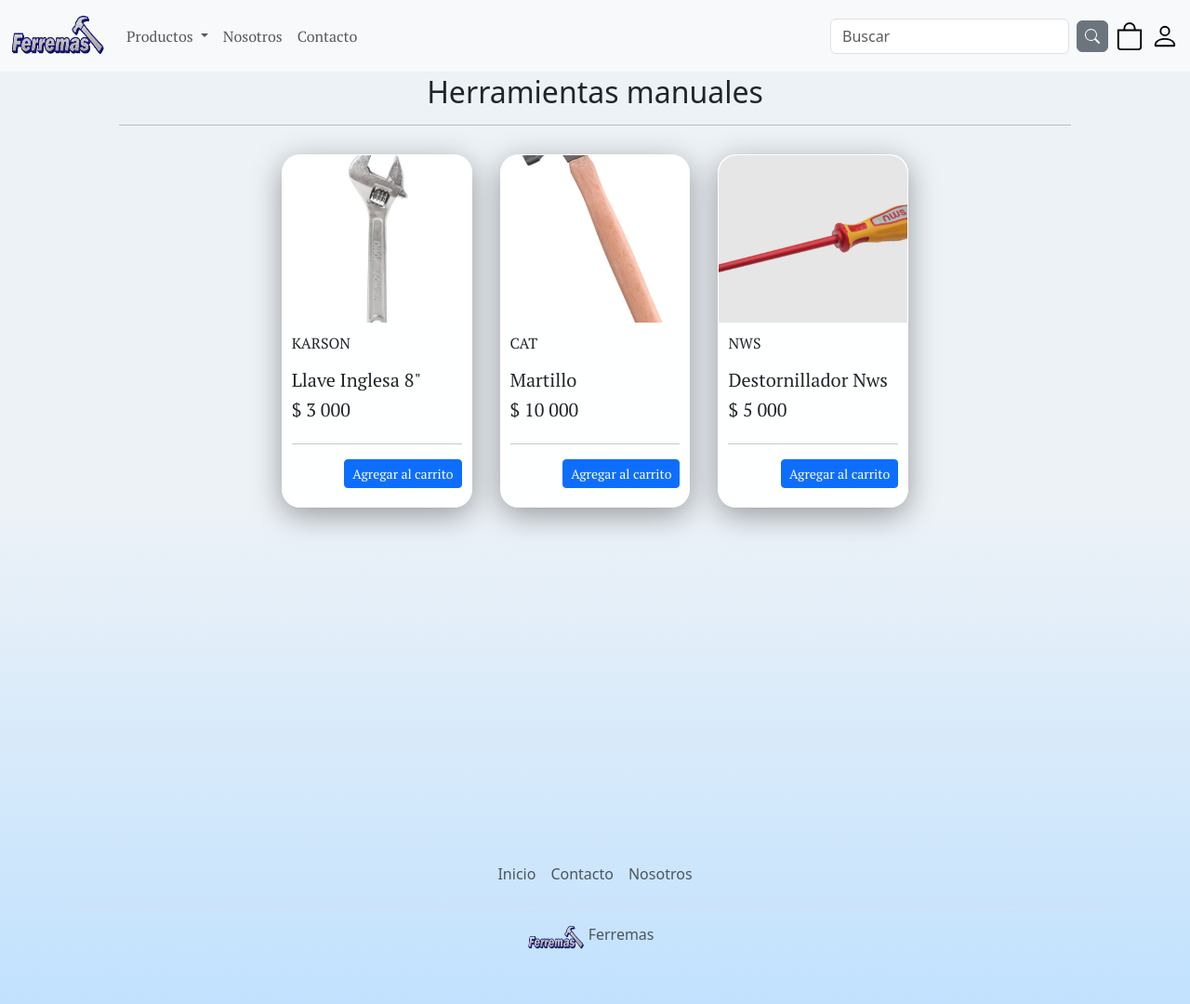
After one commit to FabianBugueno/integracion, a Django app: page /categoria/1/ in a window 1280 px wide. The commit adds this page. Shown: the whole page at 93% size. Run offline with Django 5.2, Linux system fonts and the light colour scheme; data comes from the database, SQL or seed files in the repository; both versions use the stored data as it was after the commit; some libraries are stand-ins or nearby versions.

Commit message:
Paginacion de productos

```diff
--- a/app/admin.py
+++ b/app/admin.py
@@ -1,5 +1,5 @@
 from django.contrib import admin
-from .models import Marca, Producto, contacto
+from .models import Marca, Categoria, Subcategoria, Producto, contacto
 from .forms import ProductoForm
 # Register your models here.
 
@@ -11,5 +11,7 @@ class ProductoAdmin(admin.ModelAdmin):
     form = ProductoForm
 
 admin.site.register(Marca)
+admin.site.register(Categoria)
+admin.site.register(Subcategoria)  # <-- Agrega esta línea
 admin.site.register(Producto, ProductoAdmin)
 admin.site.register(contacto)
--- a/app/static/app/css/style.css
+++ b/app/static/app/css/style.css
@@ -35,31 +35,40 @@ height: 100%;
   }
 
 .productos  .producto {
-  width:25%;
-  margin-top:10px;
-  margin-bottom:10px;
-  display:flex;
+  width: 20%;           /* Más pequeñas */
+  margin: 15px;         /* Más separación entre cards */
+  display: flex;
   flex-direction: column;
+  align-items: center; /* Centra la card en su columna */
 }
-.productos > .producto img {
-  width:100%;
-  height: 200px;
-  object-fit:cover;
 
+.productos > .producto img,
+.productos .producto .contenedor img {
+  width: 100%;
+  height: 180px;
+  object-fit: cover;
+  border-radius: 20px 20px 0 0;
 }
-.productos .producto .contenedor{
-  width: 80%;
-  background: rgba(255, 255, 255, 0.95); /* Blanco casi sólido */
-  backdrop-filter: blur(4px); /* Opcional: menos blur */
-  -webkit-backdrop-filter: blur(4px);
+.productos .producto .contenedor {
+  width: 100%;
+  min-height: 340px; /* Más bajo para menos espacio vacío */
+  display: flex;
+  flex-direction: column;
+  justify-content: flex-start; /* Cambia a flex-start */
+  background: rgba(255, 255, 255, 0.95);
   border-radius: 20px;
   border: 1px solid rgba(255, 255, 255, 0.18);
   box-shadow: 0 8px 32px 0 rgba(0, 0, 0, 0.37);
+  padding-bottom: 10px;
+}
+.productos .producto .contenedor .detalles{
+  padding: 10px;
+  display: flex;
+  flex-direction: column;
   flex-grow: 1;
 }
-.productos .producto .contenedor  .detalles{
-  padding: 10px;
-
+.productos .producto .contenedor .detalles .d-flex {
+  margin-top: auto; /* Así el botón SIEMPRE queda abajo */
 }
 .detalles{
   font-family: "PT Serif", serif;
--- a/app/templates/app/base.html
+++ b/app/templates/app/base.html
@@ -39,45 +39,47 @@
 
                   <!-- Herramientas Manuales -->
                   <li class="dropend">
-                    <a class="dropdown-item dropdown-toggle" href="#" data-bs-toggle="dropdown" aria-expanded="false">Herramientas Manuales</a>
+                    <a class="dropdown-item dropdown-toggle" href="{% url 'productos_por_categoria' 1 %}" data-bs-toggle="dropdown" aria-expanded="false">Herramientas Manuales</a>
                     <ul class="dropdown-menu">
-                      <li><a class="dropdown-item" href="#">Martillos</a></li>
-                      <li><a class="dropdown-item" href="#">Destornilladores</a></li>
-                      <li><a class="dropdown-item" href="#">Llaves</a></li>
+                      <li><a class="dropdown-item" href="{% url 'productos_por_subcategoria' 1 %}">Martillos</a></li>
+                      <li><a class="dropdown-item" href="{% url 'productos_por_subcategoria' 2 %}">Destornilladores</a></li>
+                      <li><a class="dropdown-item" href="{% url 'productos_por_subcategoria' 3 %}">Llaves</a></li>
                     </ul>
                   </li>
 
                   <!-- Herramientas Eléctricas -->
                   <li class="dropend">
-                    <a class="dropdown-item dropdown-toggle" href="#" data-bs-toggle="dropdown" aria-expanded="false">Herramientas Eléctricas</a>
+                    <a class="dropdown-item dropdown-toggle" href="{% url 'productos_por_categoria' 2 %}" data-bs-toggle="dropdown" aria-expanded="false">Herramientas Eléctricas</a>
                     <ul class="dropdown-menu">
-                      <li><a class="dropdown-item" href="#">Taladros</a></li>
-                      <li><a class="dropdown-item" href="#">Sierras</a></li>
-                      <li><a class="dropdown-item" href="#">Lijadoras</a></li>
+                      <li><a class="dropdown-item" href="{% url 'productos_por_subcategoria' 4 %}">Taladros</a></li>
+                      <li><a class="dropdown-item" href="{% url 'productos_por_subcategoria' 5 %}">Sierras</a></li>
+                      <li><a class="dropdown-item" href="{% url 'productos_por_subcategoria' 6 %}">Lijadoras</a></li>
+                      <li><a class="dropdown-item" href="{% url 'productos_por_subcategoria' 7 %}">Materiales de Construcción</a></li>
                     </ul>
                   </li>
 
                   <!-- Materiales Básicos -->
                   <li class="dropend">
-                    <a class="dropdown-item dropdown-toggle" href="#" data-bs-toggle="dropdown" aria-expanded="false">Materiales Básicos</a>
+                    <a class="dropdown-item dropdown-toggle" href="{% url 'productos_por_categoria' 3 %}" data-bs-toggle="dropdown" aria-expanded="false">Materiales Básicos</a>
                     <ul class="dropdown-menu">
-                      <li><a class="dropdown-item" href="#">Cemento</a></li>
-                      <li><a class="dropdown-item" href="#">Arena</a></li>
-                      <li><a class="dropdown-item" href="#">Ladrillos</a></li>
-                      <li><a class="dropdown-item" href="#">Pinturas</a></li>
-                      <li><a class="dropdown-item" href="#">Barnices</a></li>
-                      <li><a class="dropdown-item" href="#">Cerámicos</a></li>
+                      <li><a class="dropdown-item" href="{% url 'productos_por_subcategoria' 8 %}">Cemento</a></li>
+                      <li><a class="dropdown-item" href="{% url 'productos_por_subcategoria' 9 %}">Arena</a></li>
+                      <li><a class="dropdown-item" href="{% url 'productos_por_subcategoria' 10 %}">Ladrillos</a></li>
+                      <li><a class="dropdown-item" href="{% url 'productos_por_subcategoria' 11 %}">Acabados</a></li>
+                      <li><a class="dropdown-item" href="{% url 'productos_por_subcategoria' 12 %}">Pinturas</a></li>
+                      <li><a class="dropdown-item" href="{% url 'productos_por_subcategoria' 13 %}">Barnices</a></li>
+                      <li><a class="dropdown-item" href="{% url 'productos_por_subcategoria' 14 %}">Cerámicos</a></li>
                     </ul>
                   </li>
 
                   <!-- Equipos de Seguridad -->
                   <li class="dropend">
-                    <a class="dropdown-item dropdown-toggle" href="#" data-bs-toggle="dropdown" aria-expanded="false">Equipos de Seguridad</a>
+                    <a class="dropdown-item dropdown-toggle" href="{% url 'productos_por_categoria' 4 %}" data-bs-toggle="dropdown" aria-expanded="false">Equipos de Seguridad</a>
                     <ul class="dropdown-menu">
-                      <li><a class="dropdown-item" href="#">Cascos</a></li>
-                      <li><a class="dropdown-item" href="#">Guantes</a></li>
-                      <li><a class="dropdown-item" href="#">Lentes de Seguridad</a></li>
-                      <li><a class="dropdown-item" href="#">Accesorios Varios</a></li>
+                      <li><a class="dropdown-item" href="{% url 'productos_por_subcategoria' 15 %}">Cascos</a></li>
+                      <li><a class="dropdown-item" href="{% url 'productos_por_subcategoria' 16 %}">Guantes</a></li>
+                      <li><a class="dropdown-item" href="{% url 'productos_por_subcategoria' 17 %}">Lentes de Seguridad</a></li>
+                      <li><a class="dropdown-item" href="{% url 'productos_por_subcategoria' 18 %}">Accesorios Varios</a></li>
                     </ul>
                   </li>
 
@@ -147,14 +149,14 @@
         <footer class="py-3 my-4">
           <ul class="nav justify-content-center border-bottom pb-3 mb-3">
 
-            <li class="nav-item"><a href="#" class="nav-link px-2 text-body-secondary">Inicio</a></li>
-            <li class="nav-item"><a href="#" class="nav-link px-2 text-body-secondary">Contacto</a></li>
+            <li class="nav-item"><a href="{% url 'home'%}" class="nav-link px-2 text-body-secondary">Inicio</a></li>
+            <li class="nav-item"><a href="{% url 'contacto'%}" class="nav-link px-2 text-body-secondary">Contacto</a></li>
             <li class="nav-item"><a href="#" class="nav-link px-2 text-body-secondary">Nosotros</a></li>
 
           </ul>
           <p class="text-center text-body-secondary">
             <a href="" class="mb-3 me-2 mb-md-0 text-body-secondary text-decoration-none lh-1">
-              <img src="{% static 'app/img/Logo.png' %}" alt="Grupo Cero" width="60" height="30" class="d-inline-block align-text-top">
+              <img src="{% static 'app/img/Logo.png' %}" alt="Ferremas" width="60" height="30" class="d-inline-block align-text-top">
               <span class="mb-3 mb-md-0 text-body-secondary">Ferremas</span>
             </a>
           </p>
@@ -164,17 +166,18 @@
     <script src="https://ajax.googleapis.com/ajax/libs/jquery/3.1.1/jquery.min.js"></script>
 
 
-    <script src="https://cdn.jsdelivr.net/npm/sweetalert2@11"></script>
     {% if messages %}
-        {% for m in messages %}
-          <script>
-            Swal.fire({
-              "title": "Felicitaciones",
-              "text": "{{m}}",
-              "icon": "success",
-              })
-          </script>
+      <script src="https://cdn.jsdelivr.net/npm/sweetalert2@11"></script>
+      <script>
+        {% for message in messages %}
+          Swal.fire({
+            icon: '{% if message.tags == "success" %}success{% elif message.tags == "error" %}error{% else %}info{% endif %}',
+            title: '{{ message|escapejs }}',
+            showConfirmButton: false,
+            timer: 1800
+          });
         {% endfor %}
+      </script>
     {% endif %}
 
   {% block js %}
--- a/app/templates/app/home.html
+++ b/app/templates/app/home.html
@@ -58,11 +58,15 @@
                     <p>{{ p.marca|capfirst }}</p>
                     <h5>{{ p.nombre|title }}</h5>
                     <h5>$ {{ p.precio|intcomma }}</h5>
-                    <a href="{% url 'agregar_carrito' p.id %}" class="btn btn-primary btn-sm">Agregar al carrito</a>
+                    <hr>
+                    <div class="d-flex justify-content-end">
+                    <a href="{% url 'agregar_carrito' p.id %}" class="btn btn-primary btn-sm ">Agregar al carrito</a>
+                    </div>
                 </div>
             </div>
         </div>
         {% endfor %}
     </div>
+    {% include 'app/paginator.html' with entity=productos paginator=productos.paginator %}
 </div>
 {% endblock %}
--- /dev/null
+++ b/app/templates/app/productos_por_categoria.html
@@ -0,0 +1,30 @@
+{% extends 'app/base.html' %}
+{% load humanize %}
+{% block contenido %}
+<div class="encabezado">
+    <h2>{{ categoria.nombre }}</h2>
+    <hr>
+</div>
+<div class="productos">
+    {% for p in productos %}
+    <div class="producto">
+        <div class="contenedor">
+            {% if p.imagen %}
+            <img src="{{ p.imagen.url }}" alt="image">
+            {% endif %}
+            <div class="detalles">
+                <p>{{ p.marca|capfirst }}</p>
+                <h5>{{ p.nombre|title }}</h5>
+                <h5>$ {{ p.precio|intcomma }}</h5>
+                <hr>
+                <div class="d-flex justify-content-end">
+                    <a href="{% url 'agregar_carrito' p.id %}" class="btn btn-primary btn-sm">Agregar al carrito</a>
+                </div>
+            </div>
+        </div>
+    </div>
+    {% empty %}
+    <p>No hay productos en esta categoría.</p>
+    {% endfor %}
+</div>
+{% endblock %}
--- a/app/urls.py
+++ b/app/urls.py
@@ -17,4 +17,6 @@ urlpatterns = [
     path('agregar_carrito/<int:producto_id>/', views.agregar_carrito, name='agregar_carrito'),
     path('eliminar_carrito/<int:producto_id>/', views.eliminar_carrito, name='eliminar_carrito'),
     path('actualizar_carrito/<int:producto_id>/', views.actualizar_carrito, name='actualizar_carrito'),
+    path('categoria/<int:categoria_id>/', views.productos_por_categoria, name='productos_por_categoria'),
+    path('subcategoria/<int:subcategoria_id>/', views.productos_por_subcategoria, name='productos_por_subcategoria'),  # <-- Agrega esta línea
 ]
--- a/app/views.py
+++ b/app/views.py
@@ -1,5 +1,5 @@
 from django.shortcuts import render,redirect, get_object_or_404
-from .models import Producto
+from .models import Categoria, Producto, Subcategoria
 from .forms import ContactoForm, ProductoForm, CustomUserCreationForm
 from django.contrib import messages
 from django.core.paginator import Paginator
@@ -9,9 +9,12 @@ from django.contrib.auth.decorators import login_required, permission_required
 from django.views.decorators.http import require_POST
 
 def home(request):
-    productos = Producto.objects.all()
+    productos_list = Producto.objects.all()
+    paginator = Paginator(productos_list, 8)  # 8 productos por página
+    page_number = request.GET.get('page')
+    productos = paginator.get_page(page_number)
     data = {'productos': productos}
-    return render (request, 'app/home.html', data)
+    return render(request, 'app/home.html', data)
 
 def contacto(request):
     data = {
@@ -108,7 +111,9 @@ def agregar_carrito(request, producto_id):
     carrito = request.session.get('carrito', {})
     carrito[str(producto_id)] = carrito.get(str(producto_id), 0) + 1
     request.session['carrito'] = carrito
-    return redirect('carrito')
+    messages.success(request, 'Producto añadido correctamente')
+    # Redirige a la página anterior o al home
+    return redirect(request.META.get('HTTP_REFERER', 'home'))
 
 def eliminar_carrito(request, producto_id):
     carrito = request.session.get('carrito', {})
@@ -126,3 +131,19 @@ def actualizar_carrito(request, producto_id):
         carrito.pop(str(producto_id), None)
     request.session['carrito'] = carrito
     return redirect('carrito')
+
+def productos_por_categoria(request, categoria_id):
+    categoria = get_object_or_404(Categoria, id=categoria_id)
+    productos = Producto.objects.filter(categoria=categoria)
+    return render(request, 'app/productos_por_categoria.html', {
+        'categoria': categoria,
+        'productos': productos
+    })
+
+def productos_por_subcategoria(request, subcategoria_id):
+    subcategoria = get_object_or_404(Subcategoria, id=subcategoria_id)
+    productos = Producto.objects.filter(subcategoria=subcategoria)
+    return render(request, 'app/productos_por_categoria.html', {
+        'categoria': subcategoria,
+        'productos': productos
+    })
```
Also changed, not shown: app/forms.py (+61 -15 lines), app/models.py (+15 -0 lines), app/templates/app/carrito.html (+9 -1 lines), app/migrations/0004_categoria_producto_categoria.py (added), app/migrations/0005_subcategoria_producto_subcategoria.py (added), db.sqlite3, media/productos/Captura_de_pantalla_2025-05-18_165504_dBiLtpx.png (added), media/productos/Captura_de_pantalla_2025-05-19_194509.png (added), media/productos/Cemento-Melon-25-kg_NV5tPZr.jpg (added).
